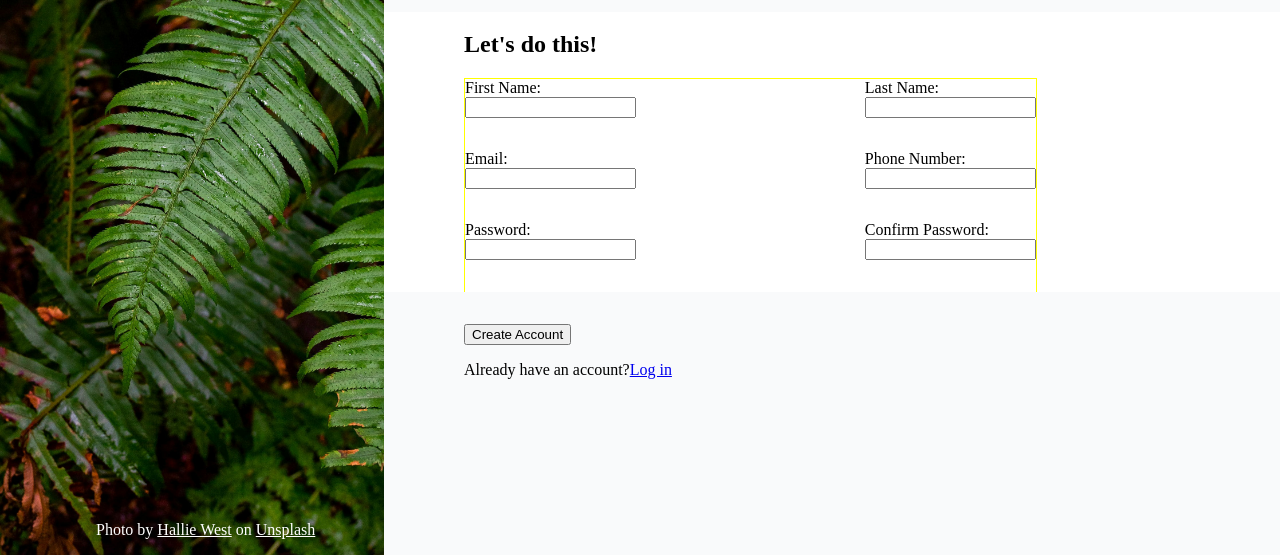
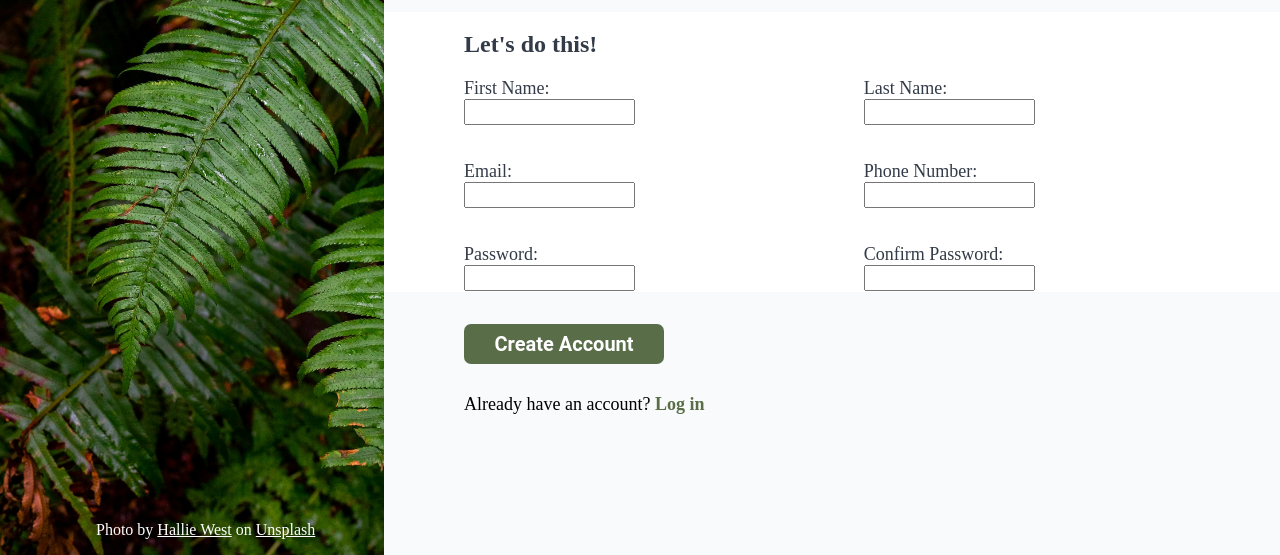
Before and after one commit to ricardoardi/sign-up-form, a plain HTML site: page index.html in a window 1280 px wide. Shown: the part 245-800 px from the top of the page. Drawn offline with Linux system fonts and the light colour scheme.

Commit message:
finish product

```diff
--- a/index.html
+++ b/index.html
@@ -34,31 +34,31 @@
                     <div class="row-lbl">
                         <div class="user-input-box">
                             <label for="first_name">First Name:</label>
-                            <input type="text" name="first_name" id="first_name">
+                            <input class="input-txt" type="text" name="first_name" id="first_name">
                         </div>
                         <div class="user-input-box">
                             <label for="last_name">Last Name:</label>
-                            <input type="text" name="last_name" id="last_name">
+                            <input class="input-txt" type="text" name="last_name" id="last_name">
                         </div>
                     </div>
                     <div class="row-lbl">
                         <div class="user-input-box">
                             <label for="email">Email:</label>
-                            <input type="email" name="email" id="email">
+                            <input class="input-txt" type="email" name="email" id="email">
                         </div>
                         <div class="user-input-box">
                             <label for="phone_number">Phone Number:</label>
-                            <input type="tel" name="phone_number" id="phone_number">
+                            <input class="input-txt" type="tel" name="phone_number" id="phone_number">
                         </div>
                     </div>
                     <div class="row-lbl">
                         <div class="user-input-box">
                             <label for="password">Password:</label>
-                            <input type="password" name="password" id="password">
+                            <input class="input-txt" type="password" name="password" id="password">
                         </div>
                         <div class="user-input-box">
                             <label for="pass_confirm">Confirm Password:</label>
-                            <input type="password" name="pass_confirm" id="pass_confirm">
+                            <input class="input-txt" type="password" name="pass_confirm" id="pass_confirm">
                         </div>
                     </div>
                 </form>
@@ -66,7 +66,7 @@
         </div>
         <div class="bot-container">
             <button form="my-form" type="submit">Create Account</button>
-            <p>Already have an account?<a href="#">Log in</a></p>
+            <p class="login-txt">Already have an account?<a class="login"href="#"> Log in</a></p>
         </div>
     </div>
 </body>
--- a/styles.css
+++ b/styles.css
@@ -79,7 +79,8 @@ h1{
     display: flex;
     flex-direction: column;
     padding-left: 5em;
-    box-shadow: 2px 5px #e4e5e6;
+    box-shadow: 2px 5px #dbdcdc;
+    color: #323b47;
 }
 .bot-container{
     height: 33%;
@@ -97,10 +98,13 @@ h1{
     flex-direction: column;
 }
 
+.input-txt{
+    height: 20px;
+}
 .inner-mid{
-    border: 1px solid yellow;
     width: 70%;
     height: 80%;
+    font-size: 18px;
 }
 
 .row-lbl{
@@ -108,3 +112,27 @@ h1{
     justify-content: space-between;
     margin-bottom: 2em;
 }
+
+button{
+    font-family: "roboto",sans-serif;
+    font-size: 20px;
+    font-weight: bold;
+    background-color: #596d48;
+    color: white;
+    border: none;
+    width: 200px;
+    height: 40px;
+    cursor: pointer;
+    border-radius: 7px;
+}
+
+.login-txt{
+    margin-top:30px;
+    font-size: 18px;
+}
+
+.login{
+    text-decoration: none;
+    color: #596d48;
+    font-weight: bold;
+}
```
